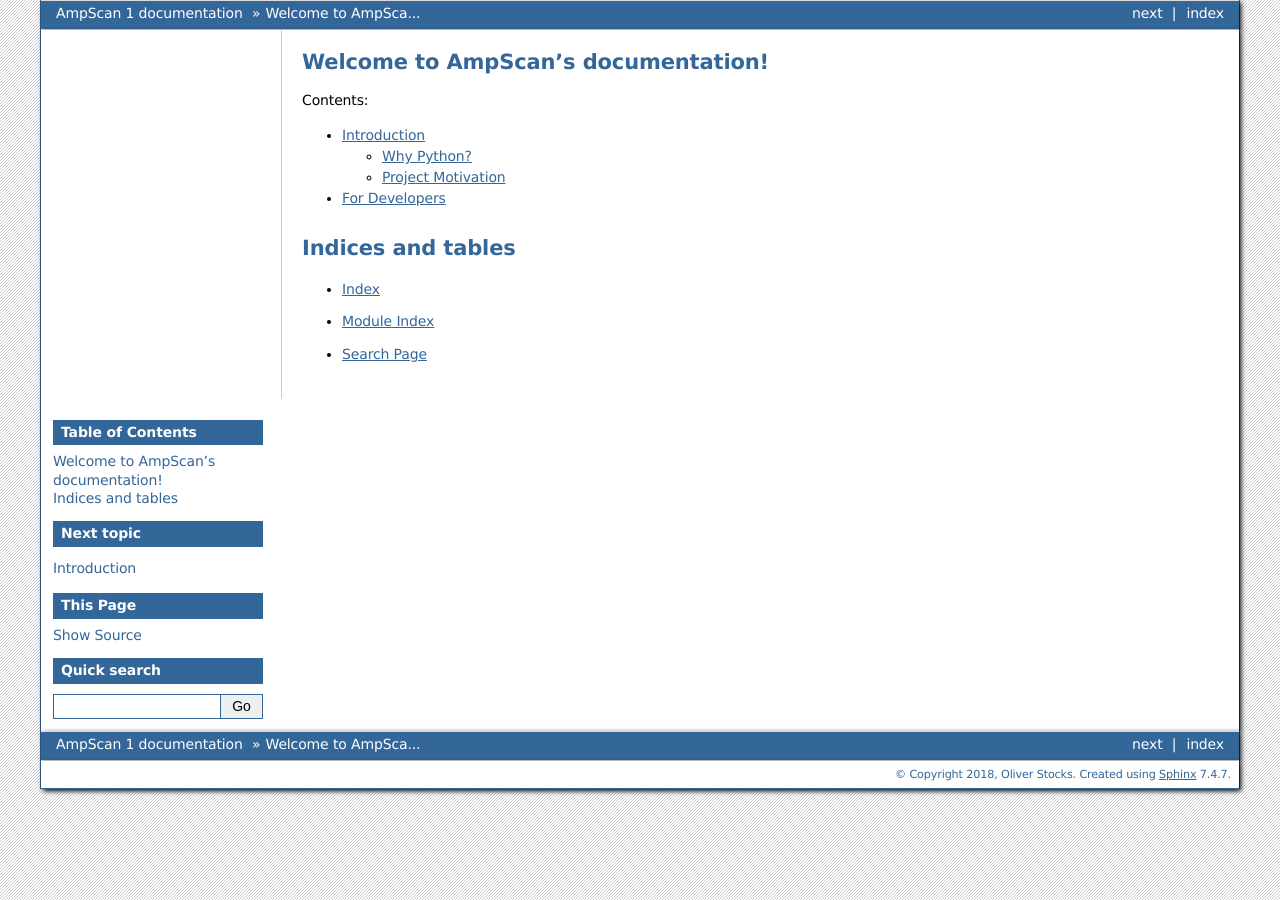
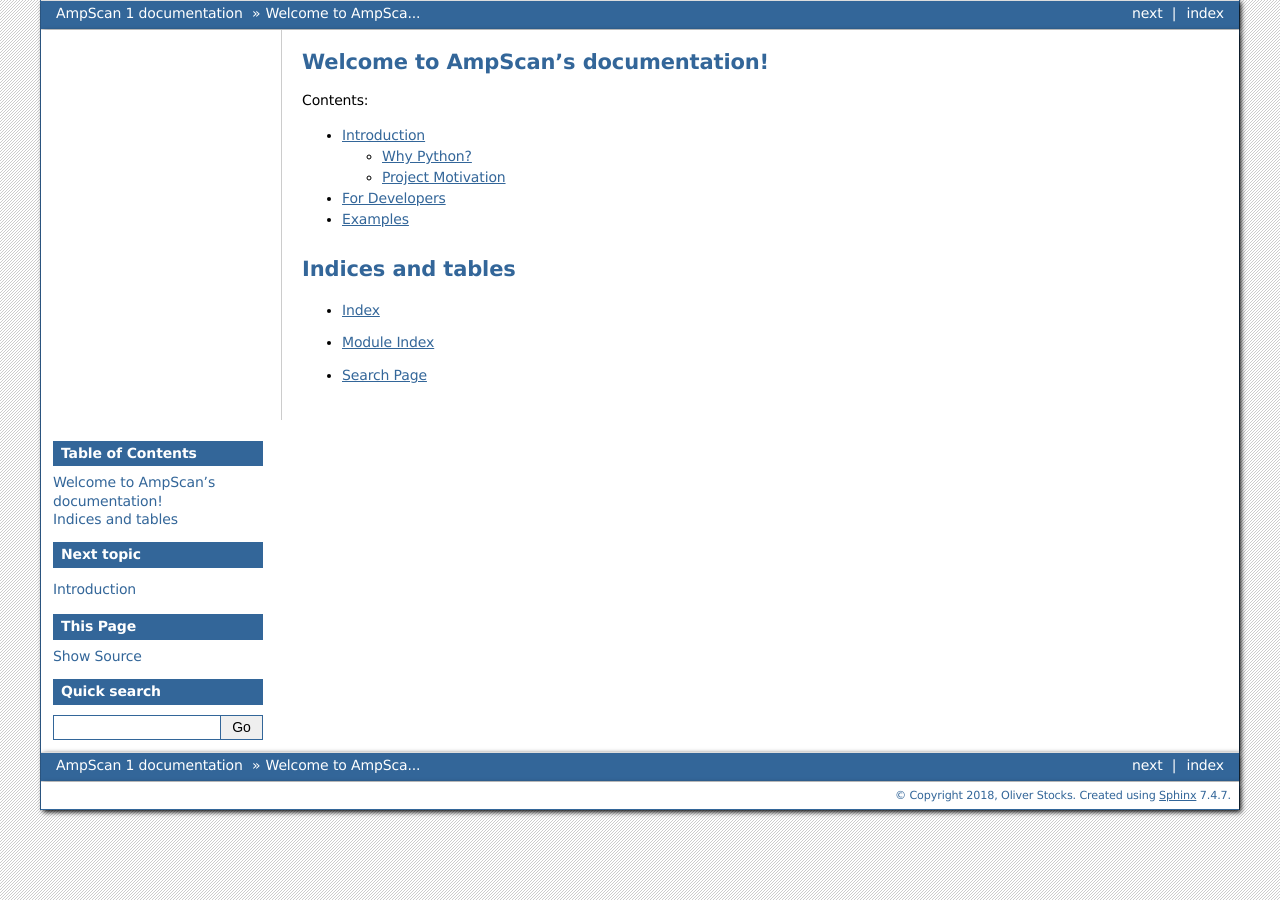
Before and after one commit to abel-research/ampscan, a Sphinx documentation site: the page built from docs/index.rst, in a window 1280 px wide. Built offline with Sphinx 7.4.7, drawn with Linux system fonts in a browser that asks for light colours.

Commit message:
Added examples section to docs

```diff
--- /dev/null
+++ b/docs/Examples.rst
@@ -0,0 +1,4 @@
+Examples
+========
+
+Some sample workflows are provided here.
--- a/docs/index.rst
+++ b/docs/index.rst
@@ -12,6 +12,7 @@
 
    Intro
    Fordevs
+   Examples
 
 
 Indices and tables
```
